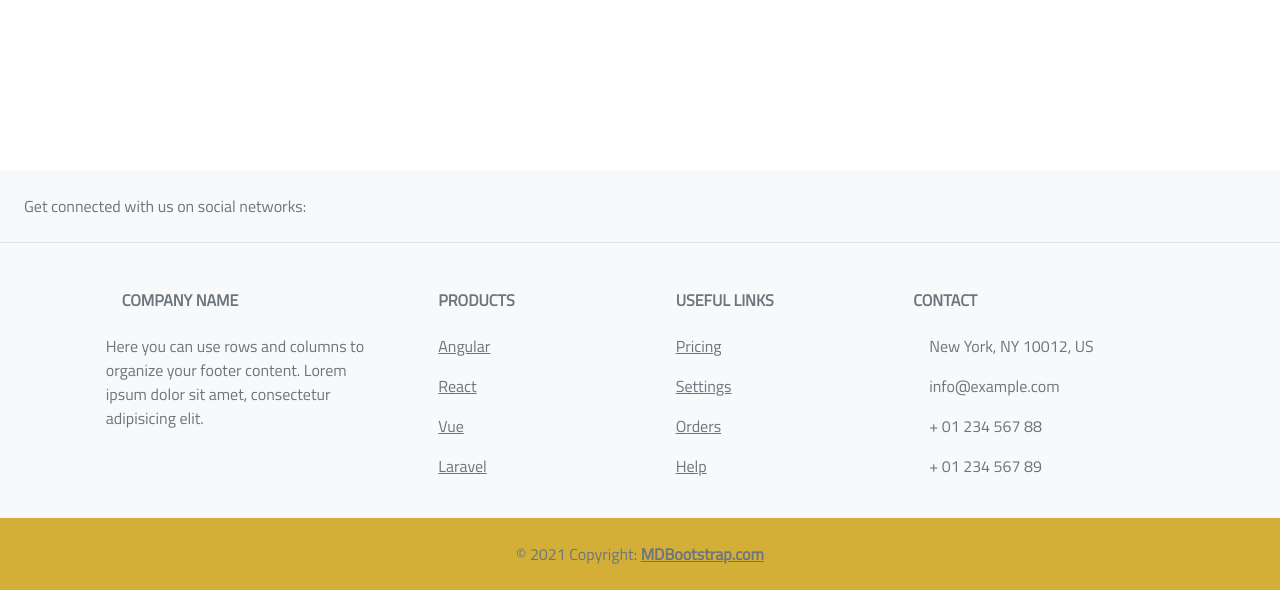
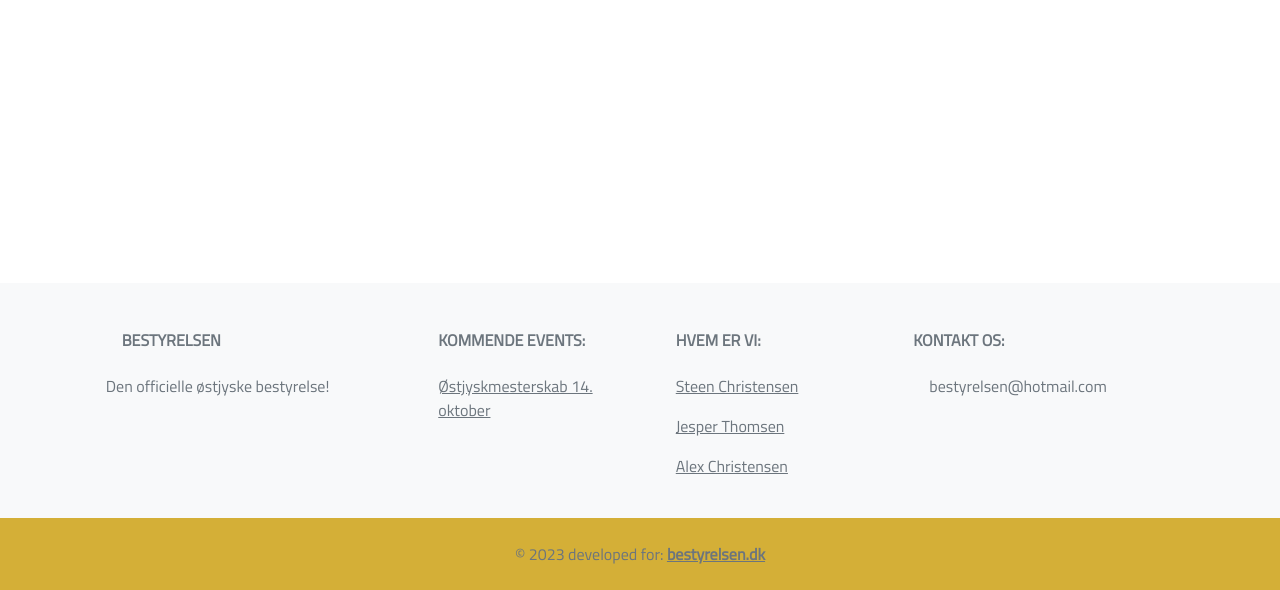
Before and after one commit to AlexFarup/bestyrelsen, a Django app: page /events/ in a window 1280 px wide. Shown: the part 210-800 px from the top of the page. Run offline with Django 4.2, Linux system fonts and the light colour scheme.

Commit message:
Update footer.html

```diff
--- a/core/templates/shared_templates/footer.html
+++ b/core/templates/shared_templates/footer.html
@@ -1,38 +1,5 @@
 <!-- Footer -->
 <footer class="text-center text-lg-start bg-light text-muted">
-    <!-- Section: Social media -->
-    <section class="d-flex justify-content-center justify-content-lg-between p-4 border-bottom">
-      <!-- Left -->
-      <div class="me-5 d-none d-lg-block">
-        <span>Get connected with us on social networks:</span>
-      </div>
-      <!-- Left -->
-
-      <!-- Right -->
-      <div>
-        <a href="" class="me-4 text-reset">
-          <i class="fab fa-facebook-f"></i>
-        </a>
-        <a href="" class="me-4 text-reset">
-          <i class="fab fa-twitter"></i>
-        </a>
-        <a href="" class="me-4 text-reset">
-          <i class="fab fa-google"></i>
-        </a>
-        <a href="" class="me-4 text-reset">
-          <i class="fab fa-instagram"></i>
-        </a>
-        <a href="" class="me-4 text-reset">
-          <i class="fab fa-linkedin"></i>
-        </a>
-        <a href="" class="me-4 text-reset">
-          <i class="fab fa-github"></i>
-        </a>
-      </div>
-      <!-- Right -->
-    </section>
-    <!-- Section: Social media -->
-
     <!-- Section: Links  -->
     <section class="">
       <div class="container text-center text-md-start mt-5">
@@ -42,11 +9,10 @@
           <div class="col-md-3 col-lg-4 col-xl-3 mx-auto mb-4">
             <!-- Content -->
             <h6 class="text-uppercase fw-bold mb-4">
-              <i class="fas fa-gem me-3"></i>Company name
+              <i class="fas fa-gem me-3"></i>Bestyrelsen
             </h6>
             <p>
-              Here you can use rows and columns to organize your footer content. Lorem ipsum
-              dolor sit amet, consectetur adipisicing elit.
+              Den officielle østjyske bestyrelse!
             </p>
           </div>
           <!-- Grid column -->
@@ -55,19 +21,10 @@
           <div class="col-md-2 col-lg-2 col-xl-2 mx-auto mb-4">
             <!-- Links -->
             <h6 class="text-uppercase fw-bold mb-4">
-              Products
+              Kommende events:
             </h6>
             <p>
-              <a href="#!" class="text-reset">Angular</a>
-            </p>
-            <p>
-              <a href="#!" class="text-reset">React</a>
-            </p>
-            <p>
-              <a href="#!" class="text-reset">Vue</a>
-            </p>
-            <p>
-              <a href="#!" class="text-reset">Laravel</a>
+              <a href="#!" class="text-reset">Østjyskmesterskab 14. oktober </a>
             </p>
           </div>
           <!-- Grid column -->
@@ -76,35 +33,24 @@
           <div class="col-md-3 col-lg-2 col-xl-2 mx-auto mb-4">
             <!-- Links -->
             <h6 class="text-uppercase fw-bold mb-4">
-              Useful links
+              Hvem er vi:
             </h6>
             <p>
-              <a href="#!" class="text-reset">Pricing</a>
+              <a href="#!" class="text-reset">Steen Christensen</a>
             </p>
             <p>
-              <a href="#!" class="text-reset">Settings</a>
+              <a href="#!" class="text-reset">Jesper Thomsen</a>
             </p>
             <p>
-              <a href="#!" class="text-reset">Orders</a>
-            </p>
-            <p>
-              <a href="#!" class="text-reset">Help</a>
+              <a href="#!" class="text-reset">Alex Christensen</a>
             </p>
           </div>
-          <!-- Grid column -->
 
-          <!-- Grid column -->
           <div class="col-md-4 col-lg-3 col-xl-3 mx-auto mb-md-0 mb-4">
-            <!-- Links -->
-            <h6 class="text-uppercase fw-bold mb-4">Contact</h6>
-            <p><i class="fas fa-home me-3"></i> New York, NY 10012, US</p>
-            <p>
-              <i class="fas fa-envelope me-3"></i>
-              info@example.com
-            </p>
-            <p><i class="fas fa-phone me-3"></i> + 01 234 567 88</p>
-            <p><i class="fas fa-print me-3"></i> + 01 234 567 89</p>
+            <h6 class="text-uppercase fw-bold mb-4">Kontakt os:</h6>
+            <p><i class="fas fa-home me-3"></i> bestyrelsen@hotmail.com</p>
           </div>
+
           <!-- Grid column -->
         </div>
         <!-- Grid row -->
@@ -114,8 +60,8 @@
 
     <!-- Copyright -->
     <div class="text-center p-4 accent-background" >
-      © 2021 Copyright:
-      <a class="text-reset fw-bold" href="https://mdbootstrap.com/">MDBootstrap.com</a>
+      © 2023 developed for:
+      <a class="text-reset fw-bold" >bestyrelsen.dk</a>
     </div>
     <!-- Copyright -->
   </footer>
```
